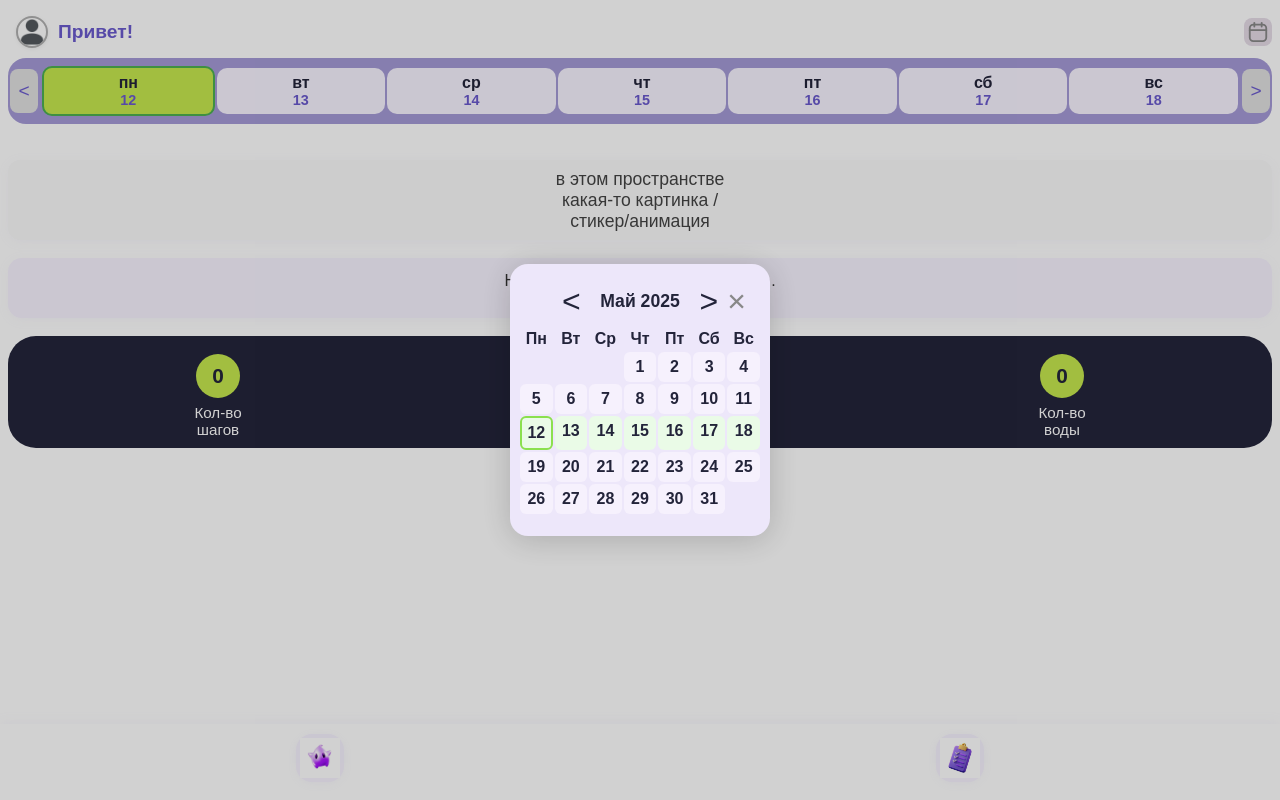
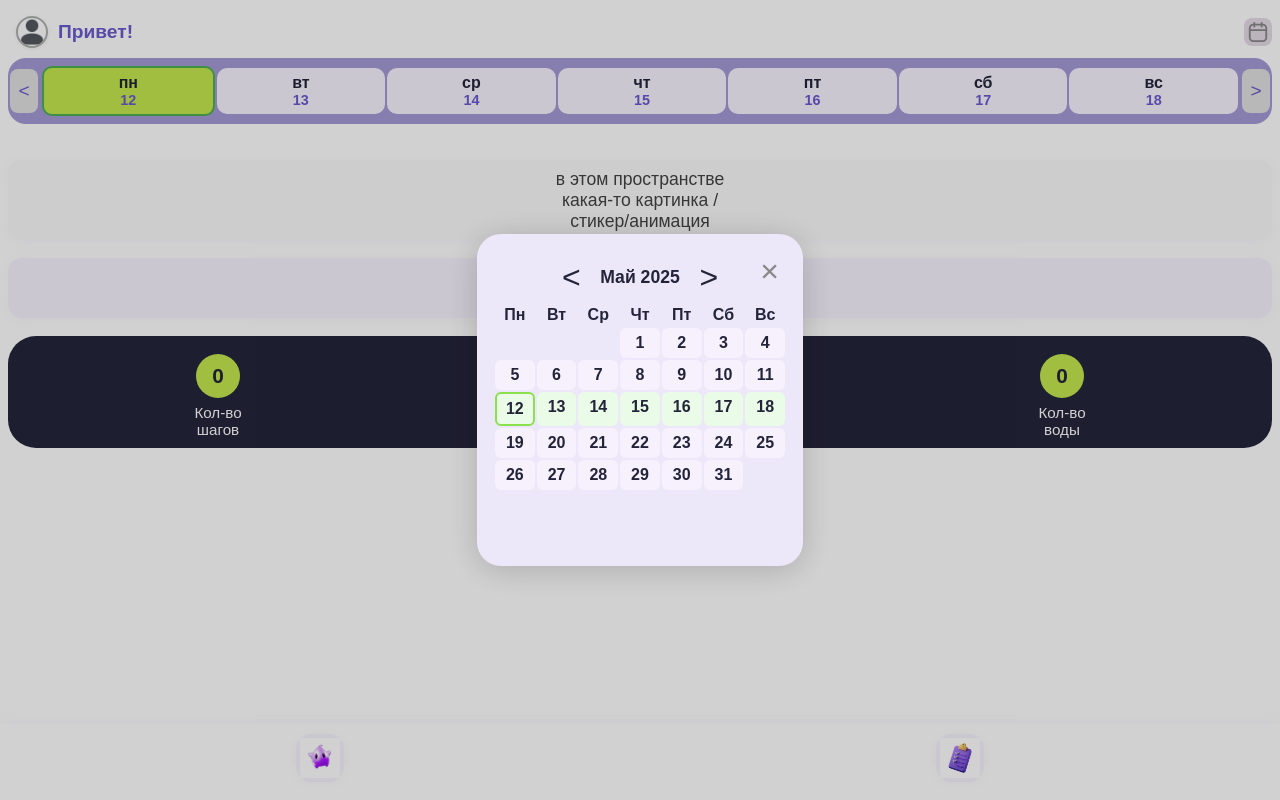
Before and after one commit to TOR2077/ZdorovoPopovich, a React (Create React App) app: page / in a window 1280 px wide. Both pictures are taken after a click on the button 1258 px from the left and 32 px from the top of the page. Built offline with nearby package versions, Linux system fonts and the light colour scheme.

Commit message:
upgrade UX: color  calendar 1.5

```diff
--- a/src/components/MonthCalendar.css
+++ b/src/components/MonthCalendar.css
@@ -10,12 +10,12 @@
 
 .month-modal {
   background: #ede7fa;
-  border-radius: 18px;
+  border-radius: 24px;
   box-shadow: 0 4px 32px rgba(0,0,0,0.18);
-  padding: 18px 10px 14px 10px;
-  min-width: 240px;
+  padding: 24px 18px 18px 18px;
+  min-width: 290px;
   max-width: 95vw;
-  min-height: 240px;
+  min-height: 290px;
   position: relative;
 }
 
```
